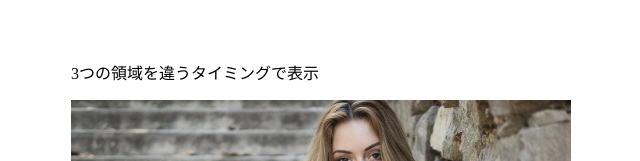
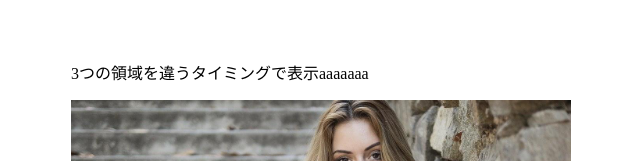
Before and after one commit to eri-tsutsui/animation_photos, a website: page index.html in a window 1280 px wide. Shown: the part 2339-2500 px from the top of the page, 319-959 px from the left. Drawn offline with Linux system fonts and the light colour scheme; files whose address does not match are found by name.

Commit message:
no message

```diff
--- a/index.html
+++ b/index.html
@@ -33,7 +33,7 @@
 	</div>
 
 	<div class="container6">
-		<p>3つの領域を違うタイミングで表示</p>
+		<p>3つの領域を違うタイミングで表示aaaaaaa</p>
 		<div class="cover1"></div>
 		<div class="cover2"></div>
 		<div class="cover3"></div>
```
